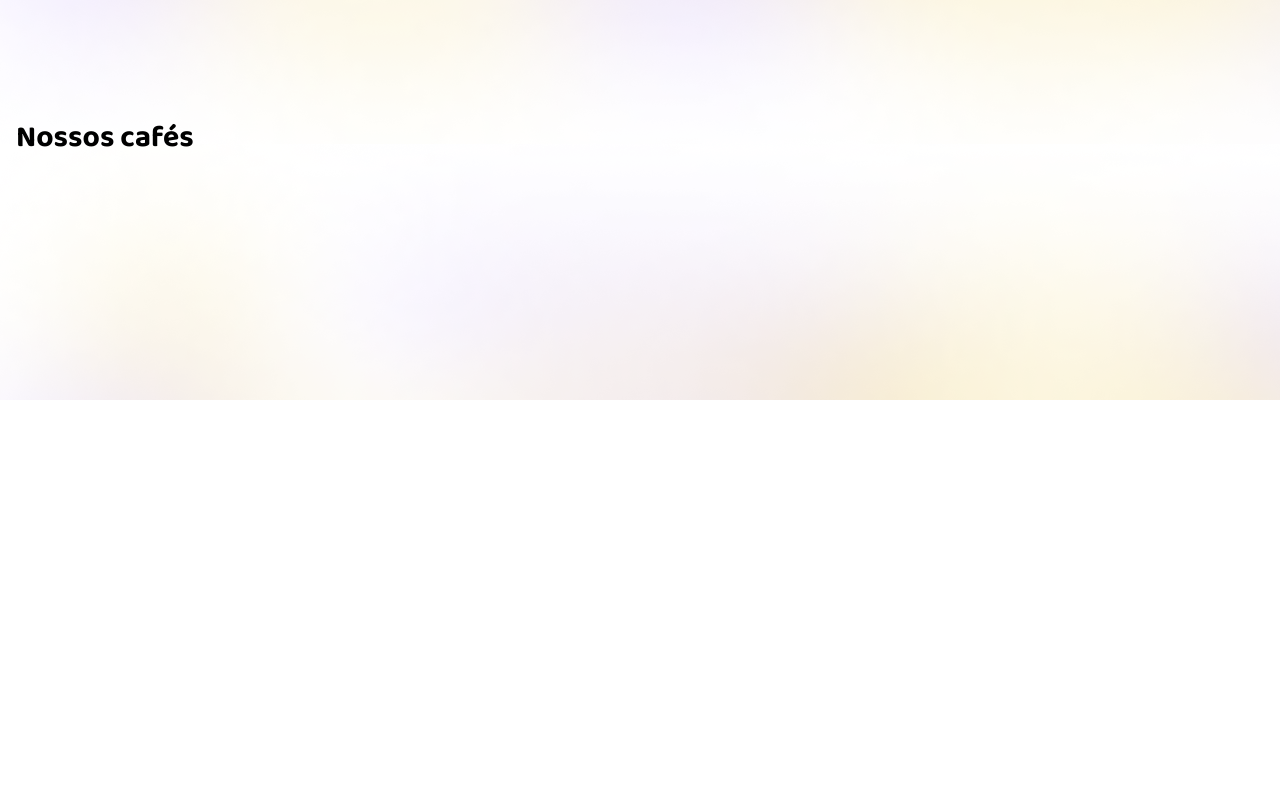
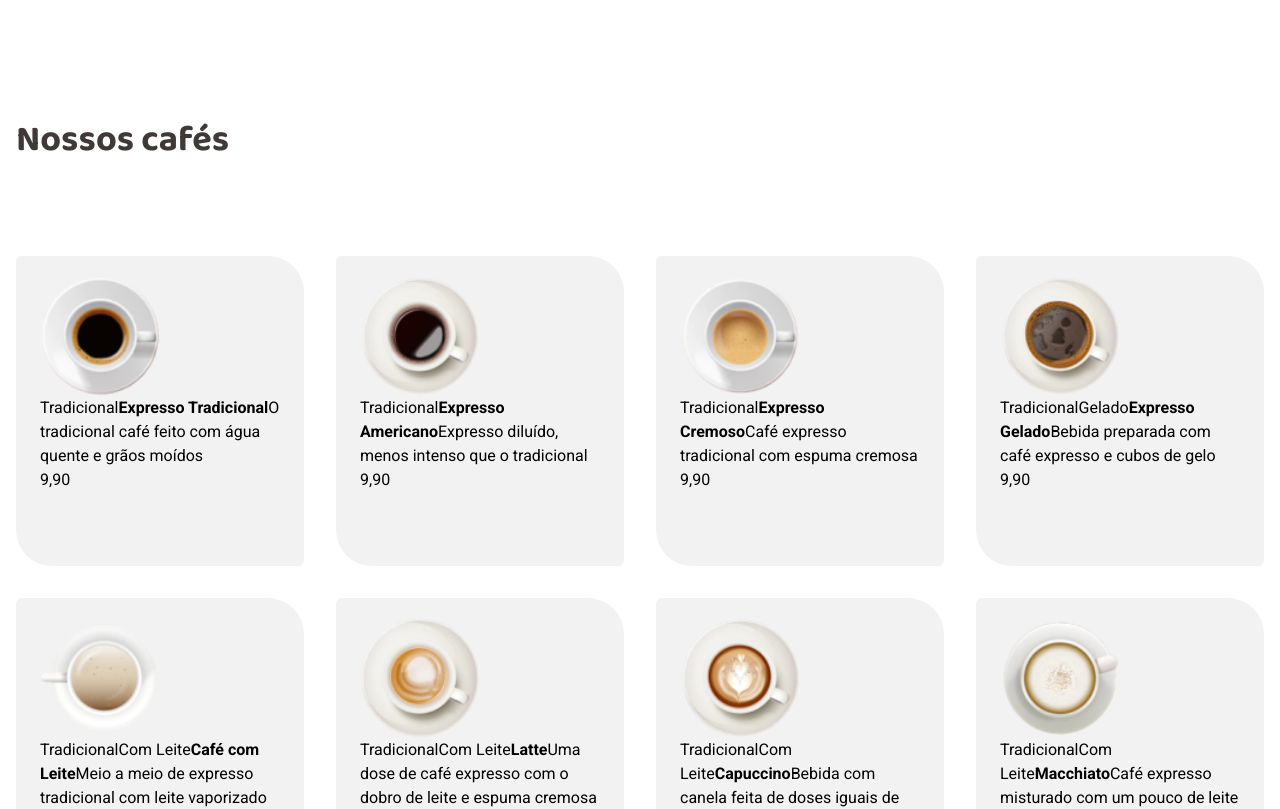
Before and after one commit to wellingtonrodriguesbr/coffee-delivery-next, a Next.js app: page / in a window 1280 px wide. Shown: the part 600-1409 px from the top of the page. Before the commit the page ends 1000 px from the top, so only its background shows below. Built offline with nearby package versions, Linux system fonts and the light colour scheme.

Commit message:
feat: WIP coffees list section

```diff
--- a/src/components/Coffees/Card.tsx
+++ b/src/components/Coffees/Card.tsx
@@ -1,12 +1,19 @@
 import Image from "next/image";
+import { Coffee } from ".";
 
-export function Card() {
+interface CardProps {
+  item: Coffee;
+}
+
+export function Card({ item }: CardProps) {
   return (
-    <div>
-      <Image src="" alt="" />
-      <span></span>
-      <strong></strong>
-      <span></span>
+    <div className="bg-base-card relative px-6 py-5 rounded-md rounded-tr-[36px] rounded-bl-[36px] min-h-[310px]">
+      <Image src={item.image_url} alt="" width={120} height={120} />
+      {item.tags.map((tag, index) => (
+        <span key={index}>{tag}</span>
+      ))}
+      <strong>{item.title}</strong>
+      <span>{item.description}</span>
       <div>
         <h3>
           <span></span>
--- a/src/components/Coffees/index.tsx
+++ b/src/components/Coffees/index.tsx
@@ -1,4 +1,5 @@
 import { useEffect, useState } from "react";
+import { Card } from "./Card";
 
 export interface Coffee {
   id: number;
@@ -9,12 +10,8 @@ export interface Coffee {
   price: number;
 }
 
-export interface Coffees {
-  coffees: Coffee[];
-}
-
 export function Coffees() {
-  const [coffeesList, setCoffeesList] = useState<Coffees[]>([]);
+  const [coffeesList, setCoffeesList] = useState<Coffee[]>([]);
   console.log(coffeesList);
 
   useEffect(() => {
@@ -29,7 +26,12 @@ export function Coffees() {
 
   return (
     <div className="mt-32 py-8">
-      <h2 className="font-cursive text-3xl">Nossos cafés</h2>
+      <h2 className="font-cursive text-4xl text-base-subtitle">Nossos cafés</h2>
+      <section className="grid grid-cols-4 gap-8 mt-24 pb-24">
+        {coffeesList.map((coffee) => (
+          <Card key={coffee.id} item={coffee} />
+        ))}
+      </section>
     </div>
   );
 }
--- a/src/pages/index.tsx
+++ b/src/pages/index.tsx
@@ -1,17 +1,21 @@
 import { Coffees } from "@/components/Coffees";
 import { Header } from "@/components/Header";
 import { Hero } from "@/components/Hero";
+import Head from "next/head";
 
 export default function Home() {
   return (
     <>
+      <Head>
+        <title>Coffee Delivery | Porto Alegre</title>
+      </Head>
       <Header />
-      <main className="bg-bg-cover w-full h-full min-h-screen">
-        <div className="container">
+      <div className="">
+        <main className="container">
           <Hero />
           <Coffees />
-        </div>
-      </main>
+        </main>
+      </div>
     </>
   );
 }
```
